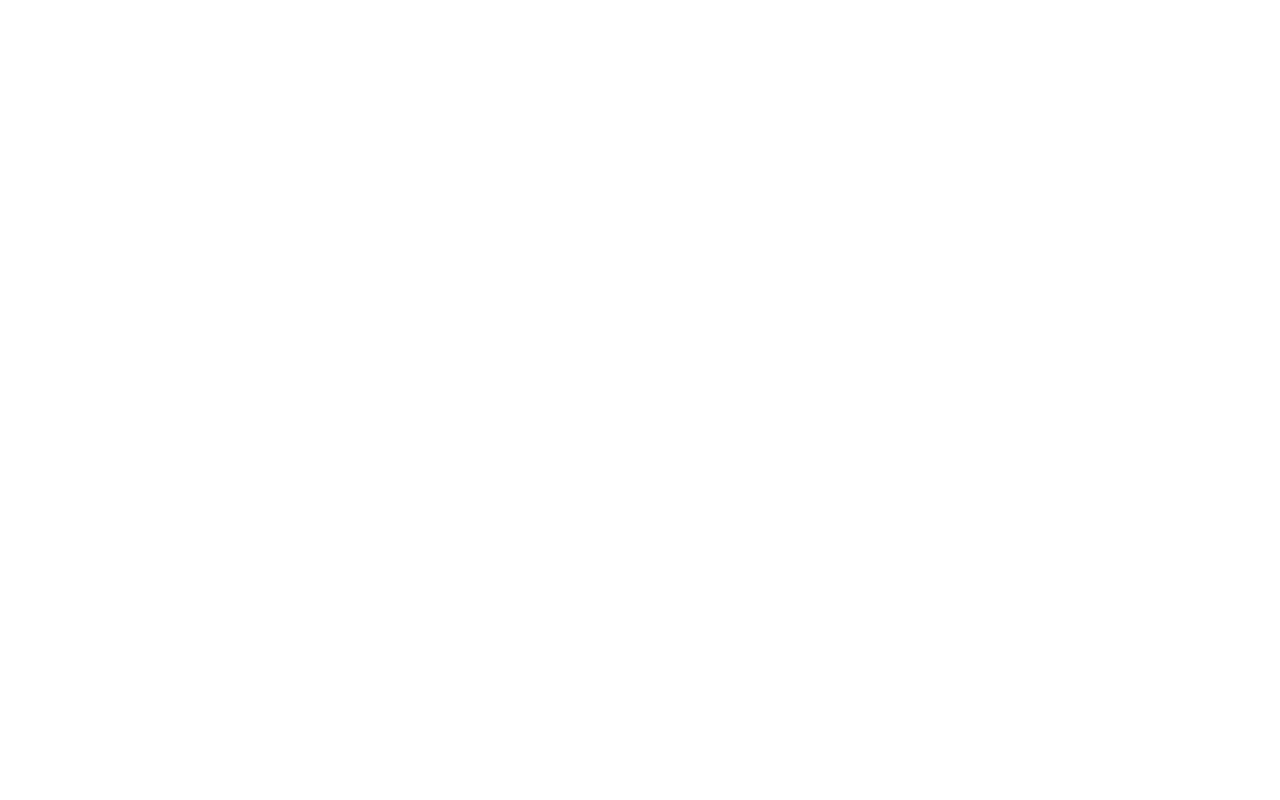
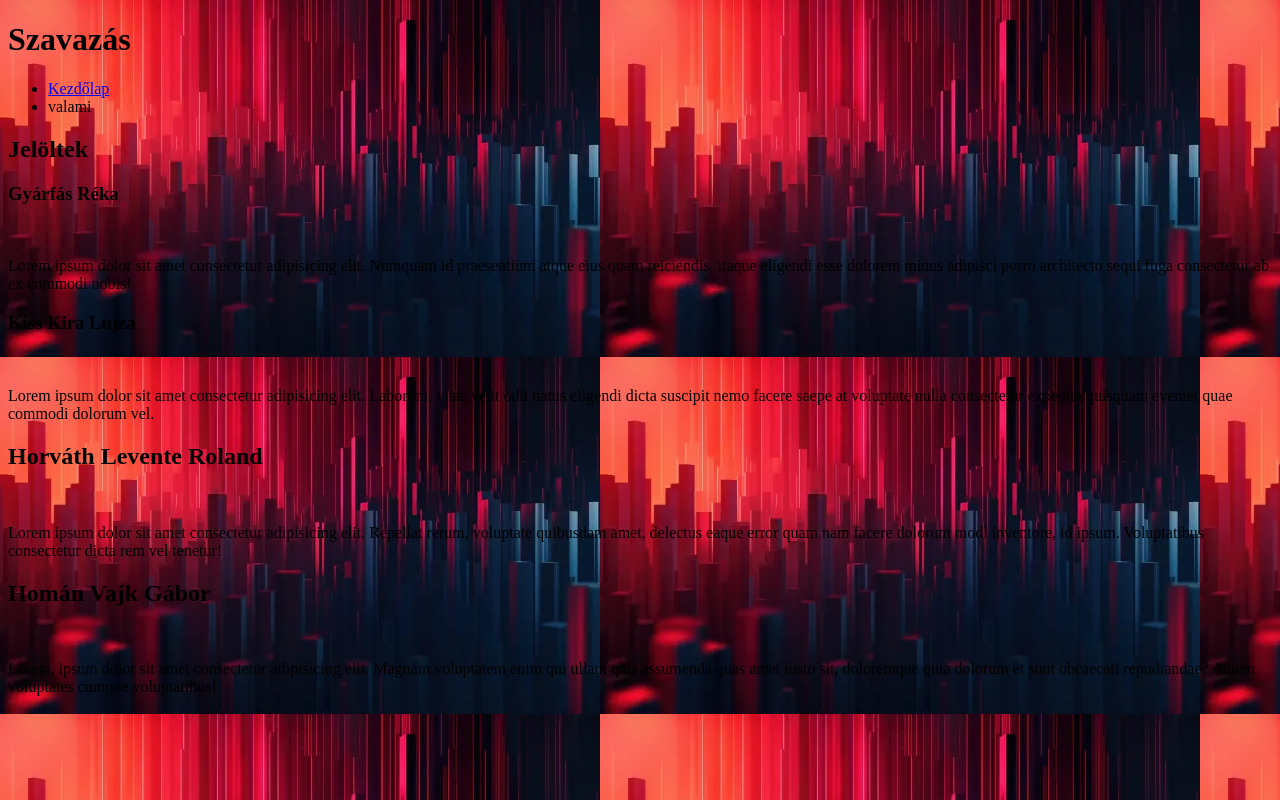
Before and after one commit to KiraLujza/Szavazas, a plain HTML site: page index.html in a window 1280 px wide. Drawn offline with Linux system fonts and the light colour scheme.

Commit message:
köralak

```diff
--- a/index.html
+++ b/index.html
@@ -3,9 +3,36 @@
 <head>
     <meta charset="UTF-8">
     <meta name="viewport" content="width=device-width, initial-scale=1.0">
+    <link rel="stylesheet" href="stilus.css">
     <title>Document</title>
 </head>
 <body>
-
+    <main>
+        <header>
+            <h1>Szavazás</h1>
+        </header>
+        <nav>
+            <ul>
+                <li><a href="index.html">Kezdőlap</a></li>
+                <li><a href=""></a>valami</li>
+            </ul>
+        </nav>
+        <article>
+            <h2>Jelöltek</h2>
+            <h3>Gyárfás Réka</h3>
+            <img src="" alt="">
+            <p>Lorem ipsum dolor sit amet consectetur adipisicing elit. Numquam id praesentium atque eius quam reiciendis, itaque eligendi esse dolorem minus adipisci porro architecto sequi fuga consectetur ab ex commodi nobis!</p>
+            <h3>Kiss Kira Lujza</h3>
+            <img src="" alt="">
+            <p>Lorem ipsum dolor sit amet consectetur adipisicing elit. Laborum, vitae velit odit natus eligendi dicta suscipit nemo facere saepe at voluptate nulla consectetur expedita quisquam eveniet quae commodi dolorum vel.</p>
+            <h2>Horváth Levente Roland</h2>
+            <img src="" alt="">
+            <p>Lorem ipsum dolor sit amet consectetur adipisicing elit. Repellat rerum, voluptate quibusdam amet, delectus eaque error quam nam facere dolorum modi inventore, id ipsum. Voluptatibus consectetur dicta rem vel tenetur!</p>
+            <h2>Homán Vajk Gábor</h2>
+            <img src="" alt="">
+            <p>Lorem, ipsum dolor sit amet consectetur adipisicing elit. Magnam voluptatem enim qui ullam quis assumenda quas amet iusto sit, doloremque quia dolorum et sunt obcaecati repudiandae? Autem voluptates cumque voluptatibus!</p>
+        </article>
+        <footer></footer>
+    </main>
 </body>
 </html>
--- a/stilus.css
+++ b/stilus.css
@@ -0,0 +1,4 @@
+body{
+    background-image: url(kepek/red-and-blue-pillars-wallpaper-abstract-background-free-image.webp);
+
+}
```
Also changed, not shown: kepek/red-and-blue-pillars-wallpaper-abstract-background-free-image.webp (added).
